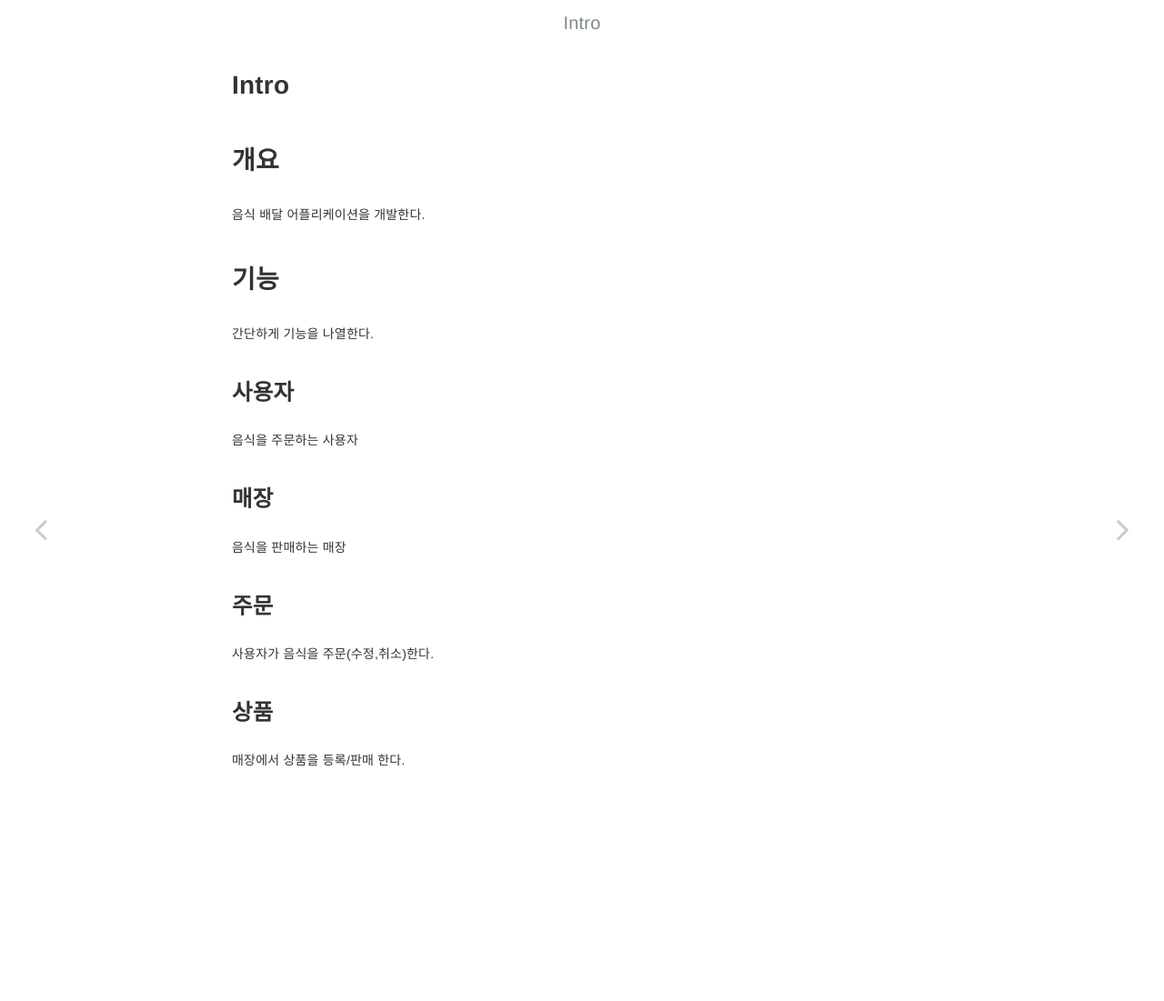
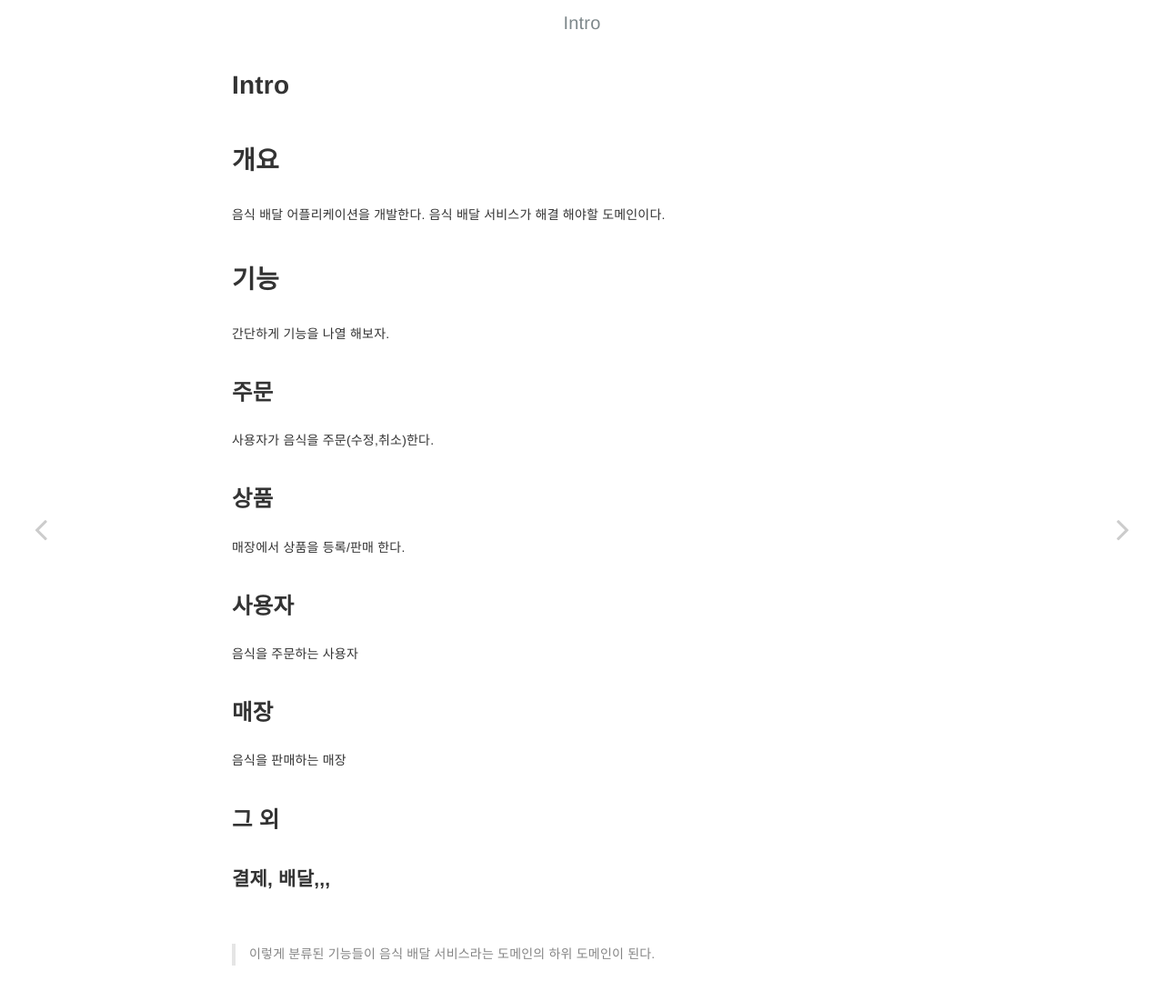
Before and after one commit to ByeongUkChoi/ddd-study, a Jekyll site: the page built from docs/_posts/2021-03-05-intro.md, in a window 1280 px wide. Shown: the top 1101 px of the page at 91% size. Built offline with Jekyll 4.4.1, drawn with Linux system fonts in a browser that asks for light colours.

Commit message:
Fix intro

```diff
--- a/docs/_posts/2021-03-05-intro.md
+++ b/docs/_posts/2021-03-05-intro.md
@@ -4,9 +4,16 @@ layout: post
 
 # 개요
 음식 배달 어플리케이션을 개발한다.
+음식 배달 서비스가 해결 해야할 도메인이다.
 
 # 기능
-간단하게 기능을 나열한다.
+간단하게 기능을 나열 해보자.
+
+## 주문
+사용자가 음식을 주문(수정,취소)한다.
+
+## 상품
+매장에서 상품을 등록/판매 한다.
 
 ## 사용자
 음식을 주문하는 사용자
@@ -14,8 +21,9 @@ layout: post
 ## 매장
 음식을 판매하는 매장
 
-## 주문
-사용자가 음식을 주문(수정,취소)한다.
+## 그 외
+### 결제, 배달,,,
 
-## 상품
-매장에서 상품을 등록/판매 한다.
+<br>
+
+> 이렇게 분류된 기능들이 음식 배달 서비스라는 도메인의 하위 도메인이 된다.
```
